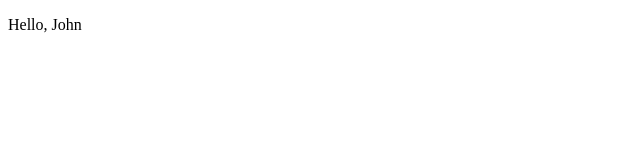
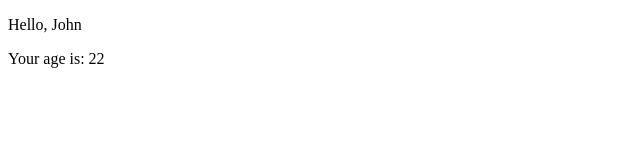
Before and after one commit to MHasanBerk/Develhope-React-Exercises, a React (Create React App) app: page / in a window 1280 px wide. Shown: the top 160 px of the page, without its empty margins (0-640 px from the left). Built offline with nearby package versions, Linux system fonts and the light colour scheme.

Commit message:
props-03 done

```diff
--- a/src/App.js
+++ b/src/App.js
@@ -3,6 +3,6 @@ import { Welcome } from "./Welcome"
 
 export class App extends React.Component{
     render(){
-        return <Welcome/>
+        return <Welcome age={22}/>
     }
 }
--- a/src/Welcome.js
+++ b/src/Welcome.js
@@ -2,10 +2,16 @@ import React from 'react'
 
 export class Welcome extends React.Component{
     render(){
-        return <p>Hello, {this.props.name}</p>
+        return (
+            <div>
+                <p>Hello, {this.props.name}</p>
+                <p>Your age is: {this.props.age}</p>
+            </div>
+        )
     }
 }
 
 Welcome.defaultProps = {
-    name: "John"
+    name: "John",
+    age: 25
 }
```
